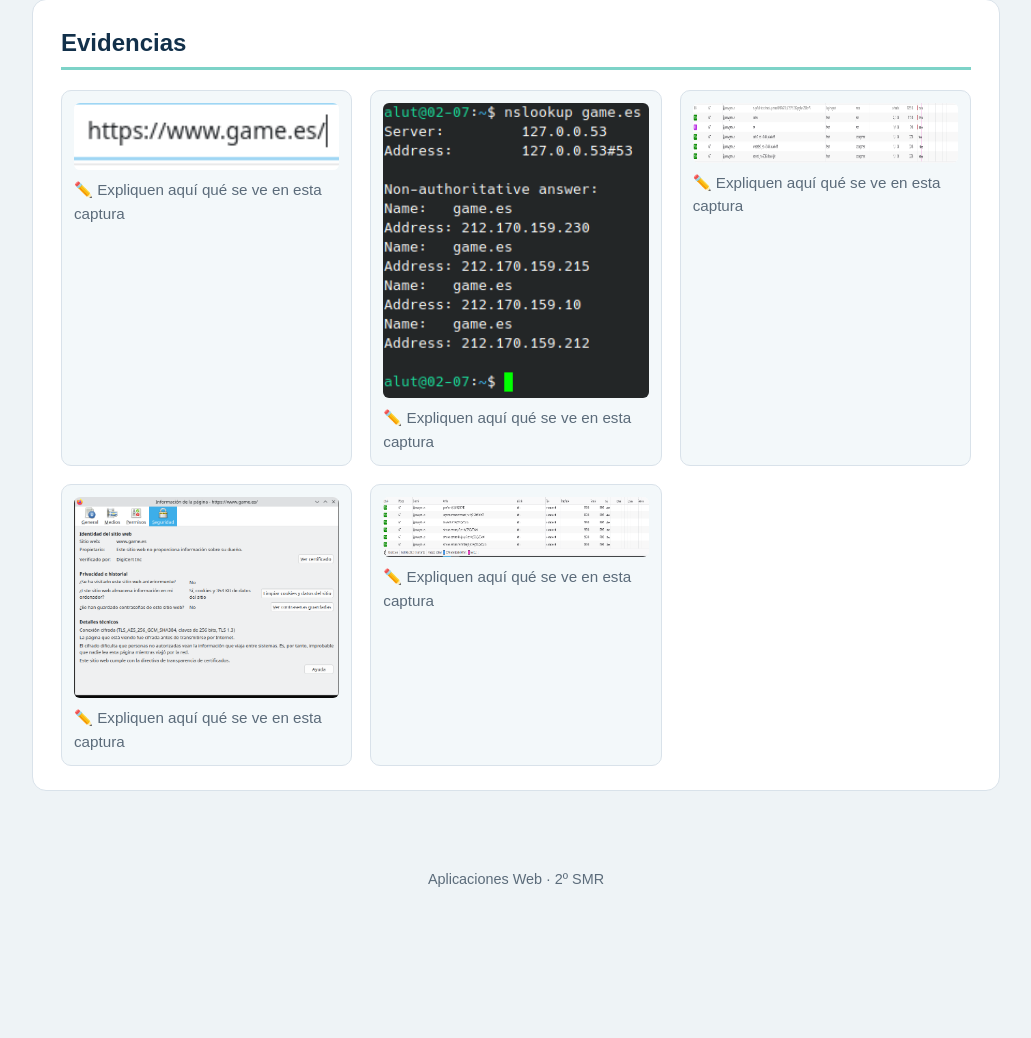
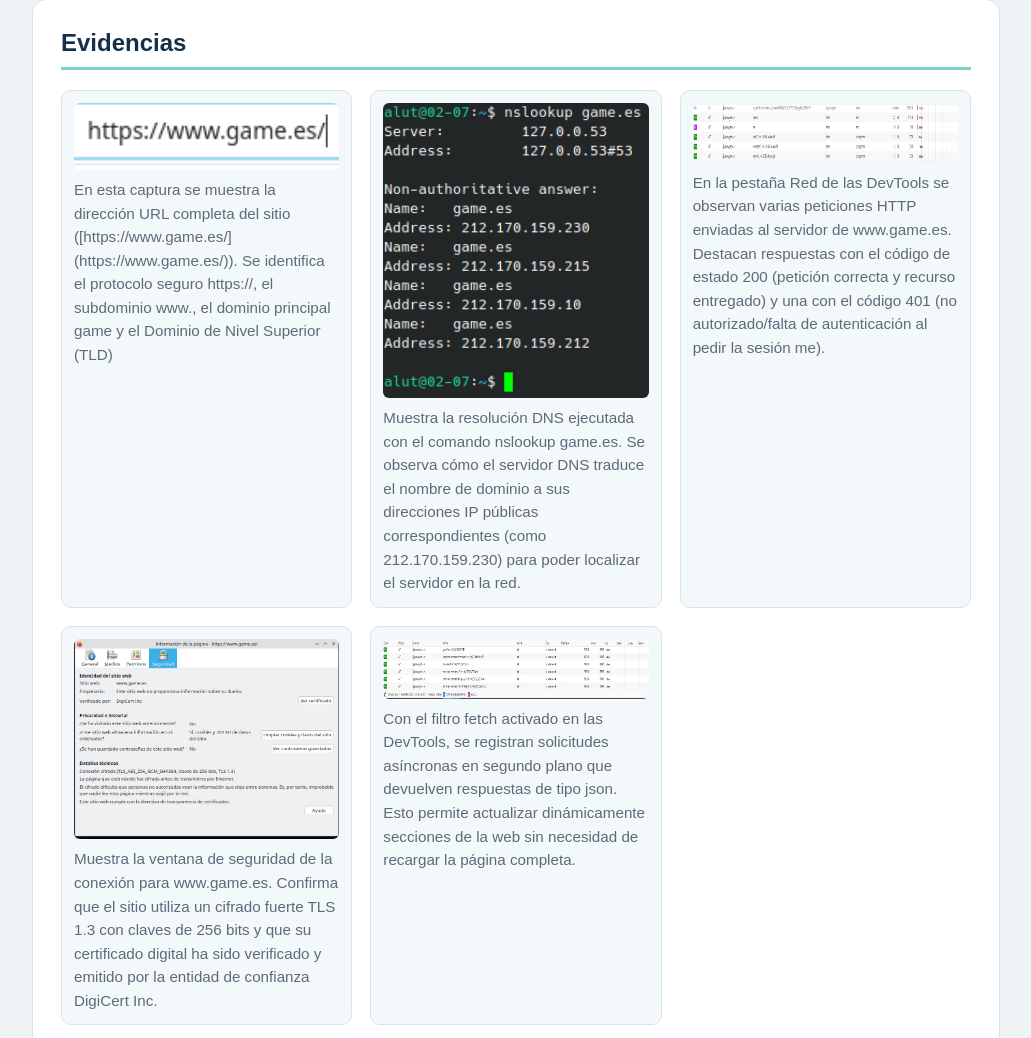
Before and after one commit to ramireztorres08/Glosario_GAME, a plain HTML site: page index.html in a window 1280 px wide. Shown: the part 2593-3631 px from the top of the page, without its empty margins (124-1155 px from the left). Before the commit the page ends 3527 px from the top, so only its background shows below. Drawn offline with Linux system fonts and the light colour scheme.

Commit message:
Tarea completada 21/10/2026 - 18:34

```diff
--- a/index.html
+++ b/index.html
@@ -157,23 +157,23 @@
       <div class="evidencias">
       <figure>
         <img src="capturas/url.png" alt="Barra de direcciones de mi web con sus partes señaladas">
-        <figcaption>✏️ Expliquen aquí qué se ve en esta captura</figcaption>
+        <figcaption>En esta captura se muestra la dirección URL completa del sitio ([https://www.game.es/](https://www.game.es/)). Se identifica el protocolo seguro https://, el subdominio www., el dominio principal game y el Dominio de Nivel Superior (TLD)</figcaption>
       </figure>
       <figure>
         <img src="capturas/nslookup.png" alt="Resultado de nslookup con el dominio de mi web">
-        <figcaption>✏️ Expliquen aquí qué se ve en esta captura</figcaption>
+        <figcaption>Muestra la resolución DNS ejecutada con el comando nslookup game.es. Se observa cómo el servidor DNS traduce el nombre de dominio a sus direcciones IP públicas correspondientes (como 212.170.159.230) para poder localizar el servidor en la red.</figcaption>
       </figure>
       <figure>
         <img src="capturas/red.png" alt="Pestaña Red de F12 con una petición y su código de estado">
-        <figcaption>✏️ Expliquen aquí qué se ve en esta captura</figcaption>
+        <figcaption>En la pestaña Red de las DevTools se observan varias peticiones HTTP enviadas al servidor de www.game.es. Destacan respuestas con el código de estado 200 (petición correcta y recurso entregado) y una con el código 401 (no autorizado/falta de autenticación al pedir la sesión me).</figcaption>
       </figure>
       <figure>
         <img src="capturas/https.png" alt="Candado e información del certificado de mi web">
-        <figcaption>✏️ Expliquen aquí qué se ve en esta captura</figcaption>
+        <figcaption>Muestra la ventana de seguridad de la conexión para www.game.es. Confirma que el sitio utiliza un cifrado fuerte TLS 1.3 con claves de 256 bits y que su certificado digital ha sido verificado y emitido por la entidad de confianza DigiCert Inc.</figcaption>
       </figure>
       <figure>
         <img src="capturas/json.png" alt="Pestaña Red de F12, filtro Fetch/XHR, con una respuesta en JSON">
-        <figcaption>✏️ Expliquen aquí qué se ve en esta captura</figcaption>
+        <figcaption>Con el filtro fetch activado en las DevTools, se registran solicitudes asíncronas en segundo plano que devuelven respuestas de tipo json. Esto permite actualizar dinámicamente secciones de la web sin necesidad de recargar la página completa.</figcaption>
       </figure>
       </div>
     </section>
```
